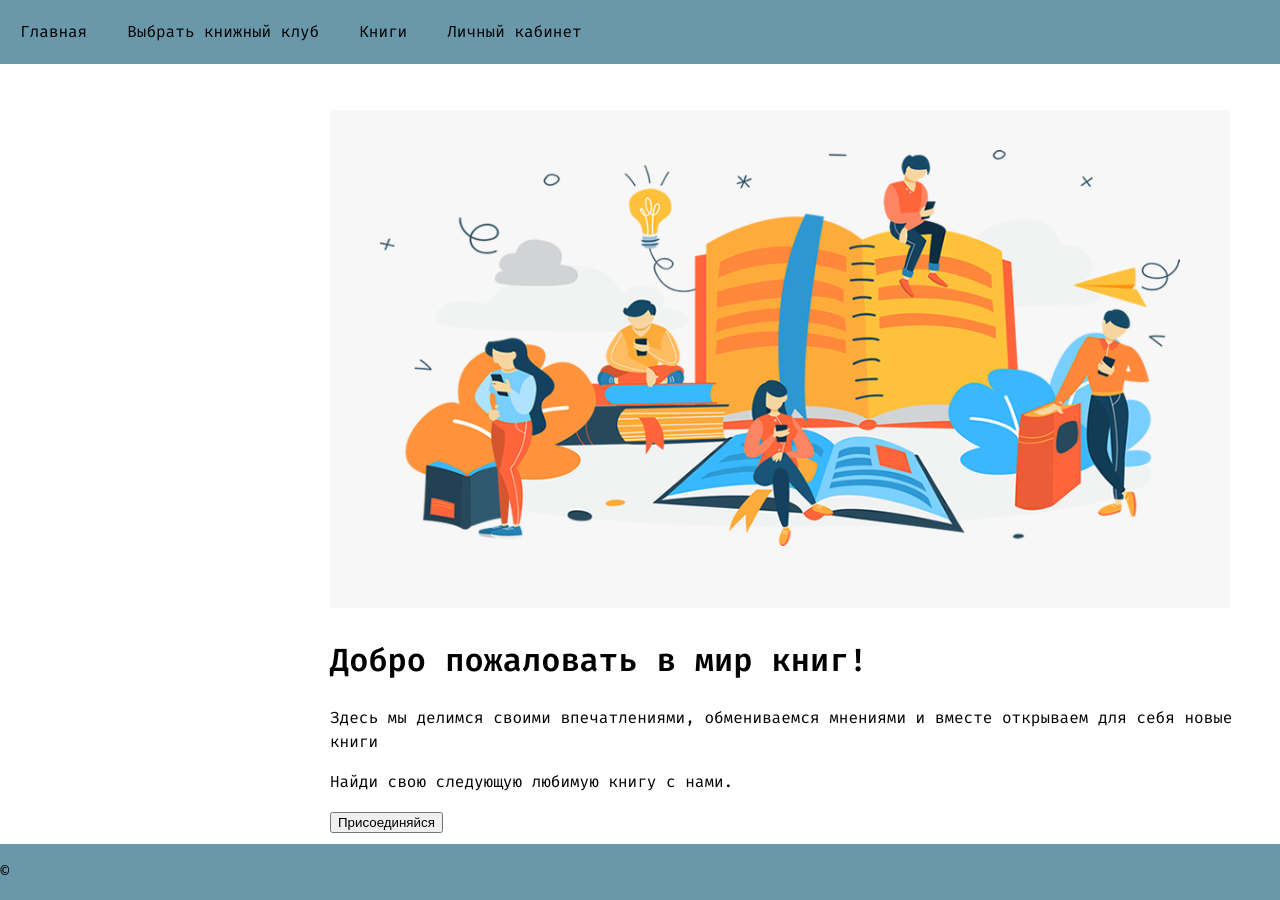
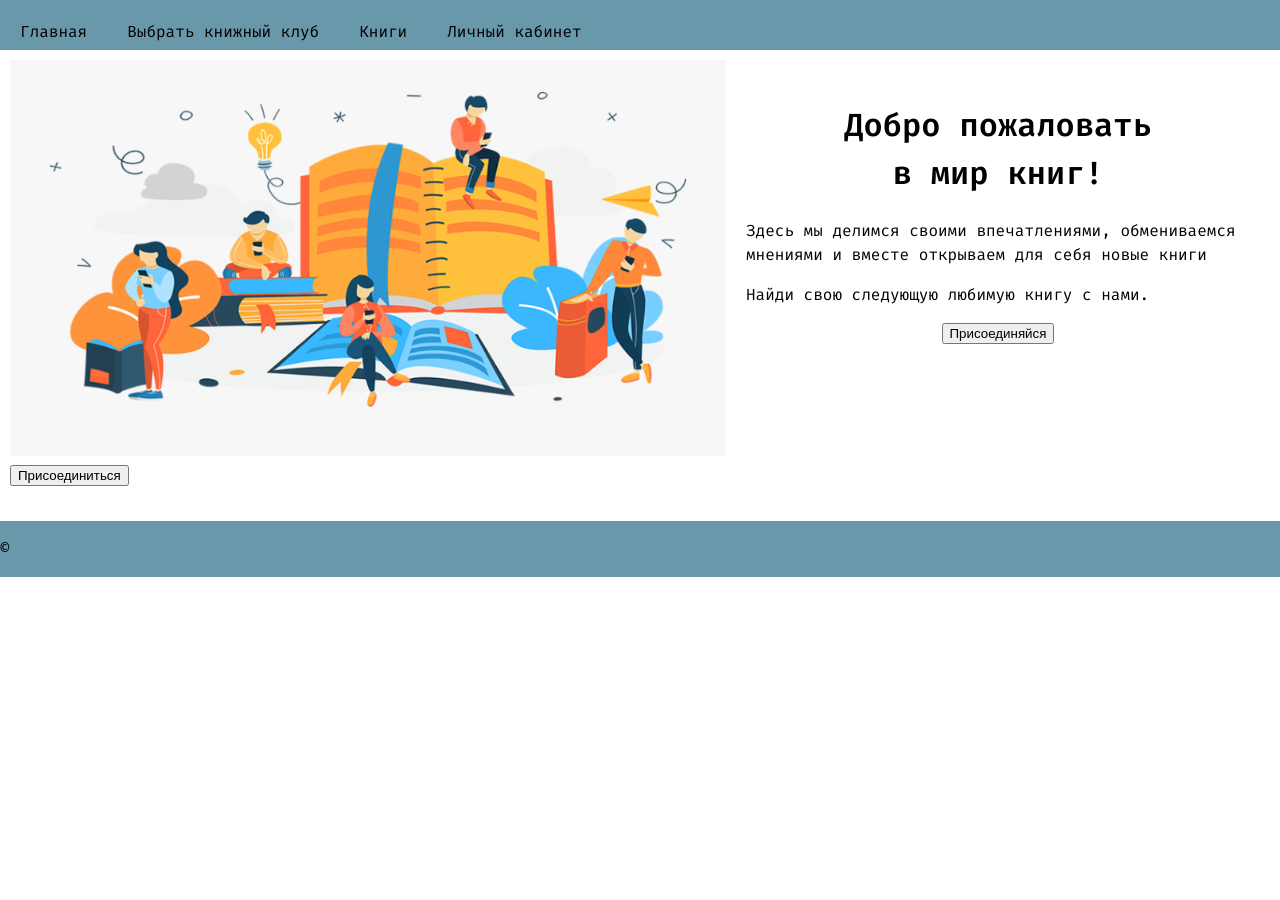
Before and after one commit to natasha-n-k/the_book_club, a Django app: page / in a window 1280 px wide. After the commit the page ends 577 px from the top, so only its background shows below. Run offline with Django 4.2, Linux system fonts and the light colour scheme.

Commit message:
added style for club.html

```diff
--- a/the_book_club/static/css/style.css
+++ b/the_book_club/static/css/style.css
@@ -84,7 +84,7 @@ a {
 
     main {
     float: right;
-    width: 66.667%;
+    width: 100%;
     }
 
     nav ul {
@@ -126,6 +126,7 @@ a {
     left: 0;
     right: 0;
     background-color:  #6998AB;
+    height: 50px;
     }
 
     nav {
@@ -153,19 +154,105 @@ a {
     }
 
     main {
-        padding-top: 100px;
-        margin-left: 25%;
-        padding: 10px;
+      padding-top: 50px;
     }
 
     .home-container{
-        padding-top: 100px;
+      padding: 10px;
+      display: flex;
+      flex-direction: column;
+      justify-content: space-around;
+      align-items: stretch;
     }
+
+    .home-row{
+
+    }
+
+    .home-banner-container{
+      display: flex;
+      flex-direction: row;
+      justify-content: space-around;
+      align-items: stretch;
+    }
+
+    .banner-picture{
+      max-width: 60%;
+      overflow: hidden;
+    }
+
+    .banner-picture img{
+      max-width: 100%;
+    }
+
+    .banner-content{
+      max-width: 40%;
+      padding: 20px;
+    }
+
+    .banner-content h1{
+      text-align: center;
+    }
+
+    .banner-content p{
+
+    }
+
+    .banner-content button{
+      text-align: center;
+      margin: 0 auto;
+      display: block;
+    }
+
+    .home-grid{
+
+    }
+
+    .home-cart{
+
+    }
+
+    .home-cart-container{
+
+    }
+
+    .home-cart-image{
+
+    }
+
+    .home-cart-title{
+
+    }
+
+    .home-cart-desc{
+
+    }
+
+    .home-book-title{
+
+    }
+
+    .home-book-image{
+
+    }
+
+    .home-cart-button{
+
+    }
+
+    .home-books{
+
+    }
+
+    .home-books-image{
+
+    }
+
+
 
     footer {
         max-width: 100%;
         background-color: #6998AB;
     }
 
-
 }
--- a/the_book_club/templates/club/club.html
+++ b/the_book_club/templates/club/club.html
@@ -8,7 +8,7 @@
                 <img src="{% static 'img/1.jpg' %}" alt="">
             </div>
             <div class="banner-content">
-                <h1>Добро пожаловать в мир книг! </h1>
+                <h1>Добро пожаловать <br> в мир книг! </h1>
                 <p>Здесь мы делимся своими впечатлениями, обмениваемся мнениями и вместе открываем для себя новые книги</p>
                 <p>Найди свою следующую любимую книгу с нами.</p>
                 <button>
@@ -18,7 +18,32 @@
         </div>
     </div>
     <div class="home-row">
-
+        <div class="home-grid">
+            <div class="home-cart">
+                <div class="home-cart-container">
+                    <div class="home-cart-image">
+                    </div>
+                    <div class="home-cart-title">
+                    </div>
+                    <div class="home-cart-desc">
+                    </div>
+                    <div class="home-book-title">
+                    </div>
+                    <div class="home-book-image">
+                    </div>
+                    <div class="home-cart-button">
+                        <button>Присоединиться</button>
+                    </div>
+                </div>
+            </div>
+        </div>
+    </div>
+    <div class="home-row">
+        <div class="home-books">
+        </div>
+        <div class="home-books-image">
+            <img src="" alt="">
+        </div>
     </div>
 </div>
 {% endblock %}
```
